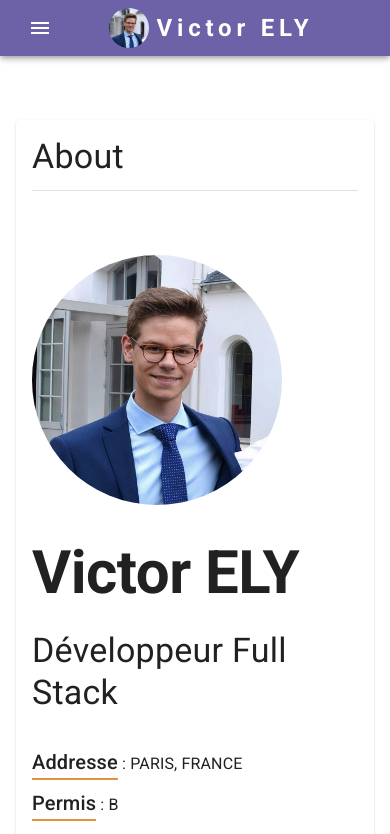
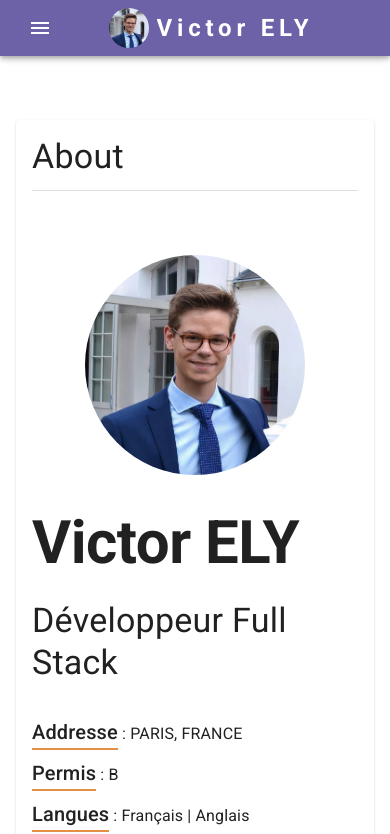
Before and after one commit to VictorGeorgesEly/portfolio, a React (Vite) app: page /about in a window 390 px wide. Shown: the top 834 px of the page. Built offline with nearby package versions, Linux system fonts and the light colour scheme.

Commit message:
Fix responsive

```diff
--- a/src/pages/About.tsx
+++ b/src/pages/About.tsx
@@ -30,26 +30,28 @@ export default function About(): JSX.Element {
             }}
             spacing={4}
           >
-            <Grid item xs={12} sm={6} md={3}>
+            <Grid
+              item
+              xs={12}
+              sm={4}
+              md={3}
+              sx={{
+                alignItems: "center",
+                display: "flex",
+                justifyContent: "center",
+              }}
+            >
               <Avatar
                 alt="Victor ELY"
                 src={AvatarUrl}
-                sx={{ width: 250, height: 250 }}
+                sx={{ width: 220, height: 220 }}
               />
             </Grid>
-            <Grid item xs={12} sm={6} md={5}>
-              <Typography
-                variant="h2"
-                gutterBottom
-                sx={{fontWeight: 'bold'}}
-              >
+            <Grid item xs={12} sm={8} md={5}>
+              <Typography variant="h2" gutterBottom sx={{ fontWeight: "bold" }}>
                 Victor ELY
               </Typography>
-              <Typography
-                variant="h4"
-              >
-                Développeur Full Stack
-              </Typography>
+              <Typography variant="h4">Développeur Full Stack</Typography>
             </Grid>
             <Grid item xs={12} sm={12} md={4}>
               <Grid item xs={12}>
```
